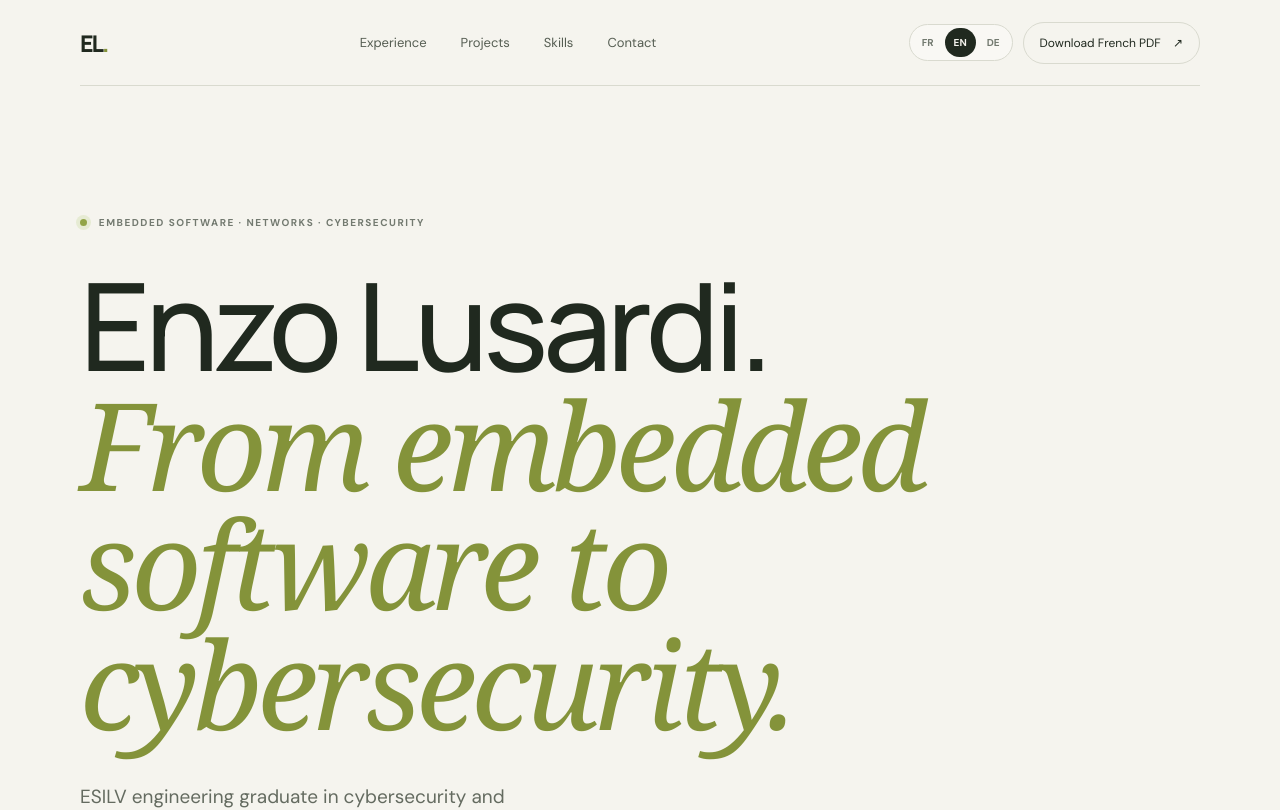
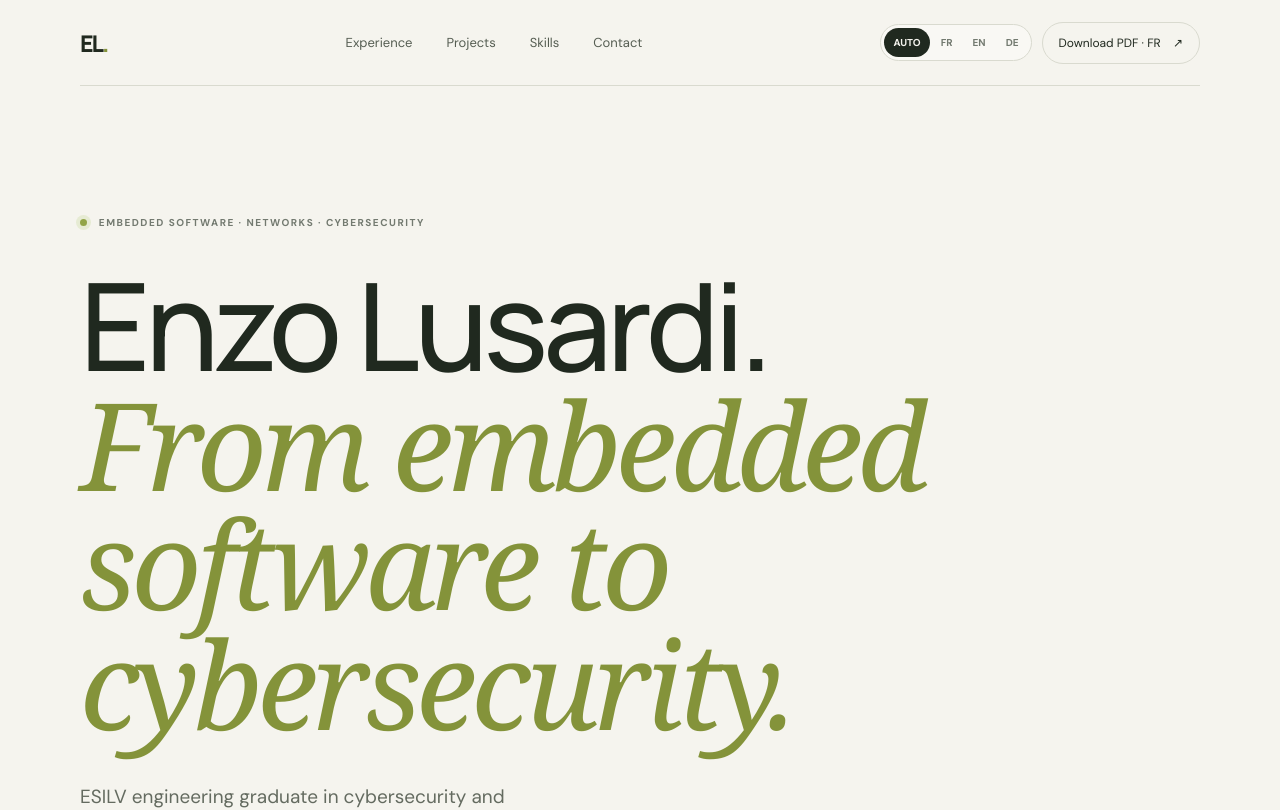
Before and after one commit to Enzolus/Portfolio, a Next.js app: page / in a window 1280 px wide. Shown: the top 810 px of the page. Built offline with nearby package versions, Linux system fonts and the light colour scheme.

Commit message:
Add automatic locale selection

```diff
--- a/src/app/PortfolioHome.tsx
+++ b/src/app/PortfolioHome.tsx
@@ -3,7 +3,10 @@
 import { useEffect, useState } from "react";
 import { translations, type Language } from "./translations";
 
-const languageOptions: { code: Language; label: string }[] = [
+type LanguagePreference = Language | "auto";
+
+const languageOptions: { code: LanguagePreference; label: string }[] = [
+  { code: "auto", label: "AUTO" },
   { code: "fr", label: "Français" },
   { code: "en", label: "English" },
   { code: "de", label: "Deutsch" },
@@ -24,18 +27,21 @@ function isLanguage(value: string | null): value is Language {
 
 export default function PortfolioHome({ basePath }: { basePath: string }) {
   const [language, setLanguage] = useState<Language>("fr");
+  const [preference, setPreference] = useState<LanguagePreference>("auto");
   const t = translations[language];
 
   useEffect(() => {
-    let selected: Language;
+    let selected: LanguagePreference;
     try {
       const savedPreference = window.localStorage.getItem("portfolio-language");
-      selected = isLanguage(savedPreference) ? savedPreference : detectLanguage();
+      selected = isLanguage(savedPreference) ? savedPreference : "auto";
     } catch {
-      selected = detectLanguage();
+      selected = "auto";
     }
-    setLanguage(selected);
-    document.documentElement.lang = selected;
+    const selectedLanguage = selected === "auto" ? detectLanguage() : selected;
+    setPreference(selected);
+    setLanguage(selectedLanguage);
+    document.documentElement.lang = selectedLanguage;
   }, []);
 
   useEffect(() => {
@@ -44,11 +50,14 @@ export default function PortfolioHome({ basePath }: { basePath: string }) {
     document.querySelector('meta[name="description"]')?.setAttribute("content", t.metaDescription);
   }, [language, t.metaDescription, t.metaTitle]);
 
-  function selectLanguage(selected: Language) {
-    setLanguage(selected);
-    document.documentElement.lang = selected;
+  function selectLanguage(selected: LanguagePreference) {
+    const selectedLanguage = selected === "auto" ? detectLanguage() : selected;
+    setPreference(selected);
+    setLanguage(selectedLanguage);
+    document.documentElement.lang = selectedLanguage;
     try {
-      window.localStorage.setItem("portfolio-language", selected);
+      if (selected === "auto") window.localStorage.removeItem("portfolio-language");
+      else window.localStorage.setItem("portfolio-language", selected);
     } catch {
       // The language still changes for this visit if storage is unavailable.
     }
@@ -69,8 +78,8 @@ export default function PortfolioHome({ basePath }: { basePath: string }) {
             className="language-button"
             type="button"
             key={option.code}
-            aria-label={option.label}
-            aria-pressed={language === option.code}
+            aria-label={option.code === "auto" ? t.automaticLabel : option.label}
+            aria-pressed={preference === option.code}
             onClick={() => selectLanguage(option.code)}
           >{option.code.toUpperCase()}</button>)}
         </div>
--- a/src/app/projects.css
+++ b/src/app/projects.css
@@ -33,6 +33,6 @@
   .web-project-copy h3{font-size:21px}
   .web-project .tags{grid-column:2;max-width:none;margin-top:3px}
   .nav-actions{gap:6px}
-  .language-button{padding:7px 7px}
+  .language-button{padding:7px 5px;font-size:9px}
   .nav-cta{white-space:nowrap}
 }
--- a/src/app/translations.ts
+++ b/src/app/translations.ts
@@ -3,9 +3,10 @@ export type Language = "fr" | "en" | "de";
 export const translations = {
   fr: {
     languageLabel: "Choisir la langue",
+    automaticLabel: "Détection automatique de la langue",
     metaTitle: "Enzo Lusardi — Systèmes embarqués & cybersécurité",
     metaDescription: "Portfolio d’Enzo Lusardi, ingénieur systèmes embarqués, réseaux et cybersécurité.",
-    nav: { mainLabel: "Navigation principale", experience: "Parcours", projects: "Projets", skills: "Compétences", contact: "Contact", download: "Télécharger le PDF (FR)" },
+    nav: { mainLabel: "Navigation principale", experience: "Parcours", projects: "Projets", skills: "Compétences", contact: "Contact", download: "Télécharger PDF · FR" },
     hero: {
       eyebrow: "LOGICIEL EMBARQUÉ · RÉSEAUX · CYBERSÉCURITÉ",
       name: "Enzo Lusardi.",
@@ -67,9 +68,10 @@ export const translations = {
   },
   en: {
     languageLabel: "Choose language",
+    automaticLabel: "Automatic language selection",
     metaTitle: "Enzo Lusardi — Embedded Systems & Cybersecurity",
     metaDescription: "Portfolio of Enzo Lusardi, embedded systems, networks and cybersecurity engineer.",
-    nav: { mainLabel: "Main navigation", experience: "Experience", projects: "Projects", skills: "Skills", contact: "Contact", download: "Download French PDF" },
+    nav: { mainLabel: "Main navigation", experience: "Experience", projects: "Projects", skills: "Skills", contact: "Contact", download: "Download PDF · FR" },
     hero: {
       eyebrow: "EMBEDDED SOFTWARE · NETWORKS · CYBERSECURITY",
       name: "Enzo Lusardi.",
@@ -131,9 +133,10 @@ export const translations = {
   },
   de: {
     languageLabel: "Sprache wählen",
+    automaticLabel: "Sprache automatisch wählen",
     metaTitle: "Enzo Lusardi — Embedded Systems & Cybersicherheit",
     metaDescription: "Portfolio von Enzo Lusardi, Ingenieur für Embedded Systems, Netzwerke und Cybersicherheit.",
-    nav: { mainLabel: "Hauptnavigation", experience: "Erfahrung", projects: "Projekte", skills: "Kompetenzen", contact: "Kontakt", download: "Französisches PDF herunterladen" },
+    nav: { mainLabel: "Hauptnavigation", experience: "Erfahrung", projects: "Projekte", skills: "Kompetenzen", contact: "Kontakt", download: "PDF herunterladen · FR" },
     hero: {
       eyebrow: "EMBEDDED SOFTWARE · NETZWERKE · CYBERSICHERHEIT",
       name: "Enzo Lusardi.",
```
